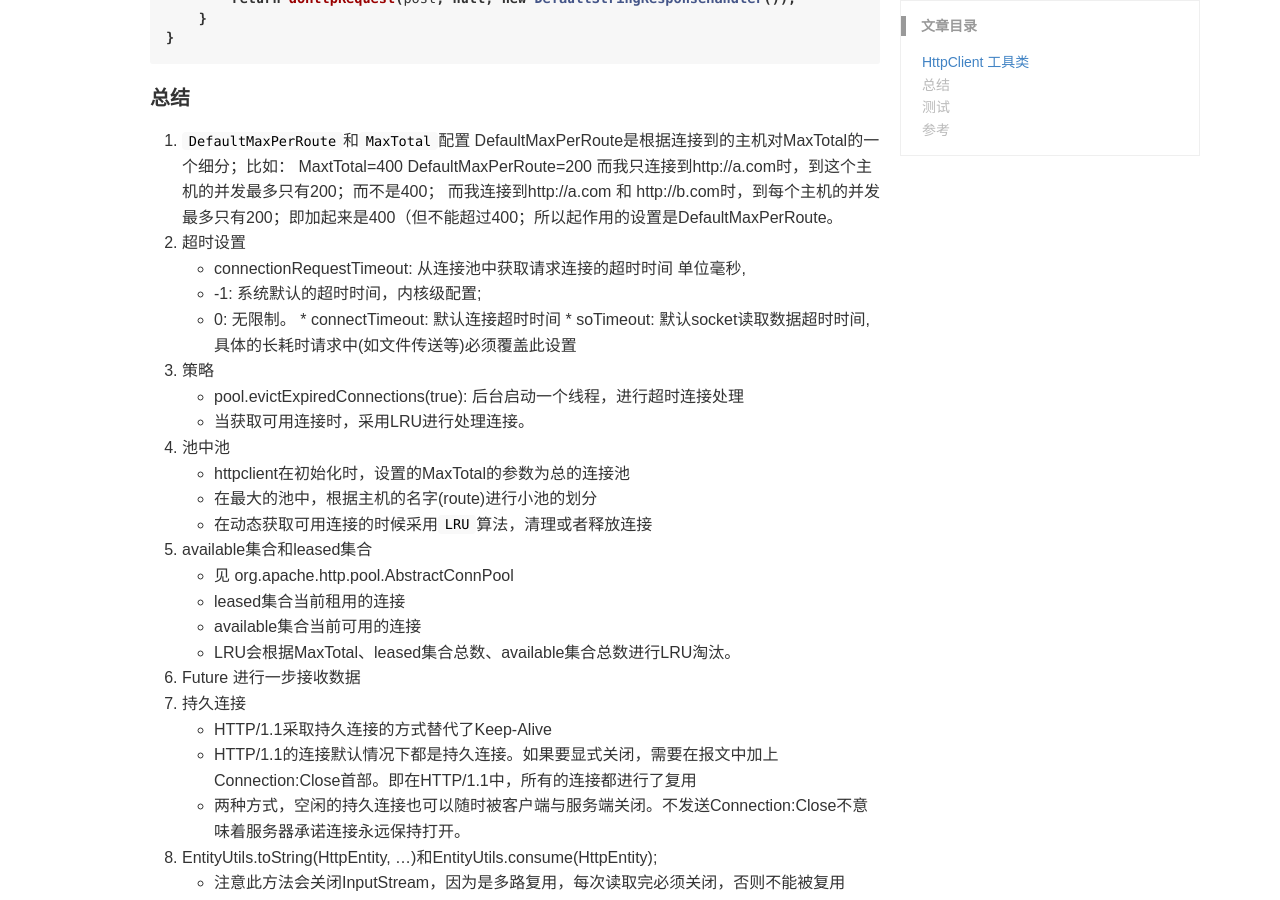
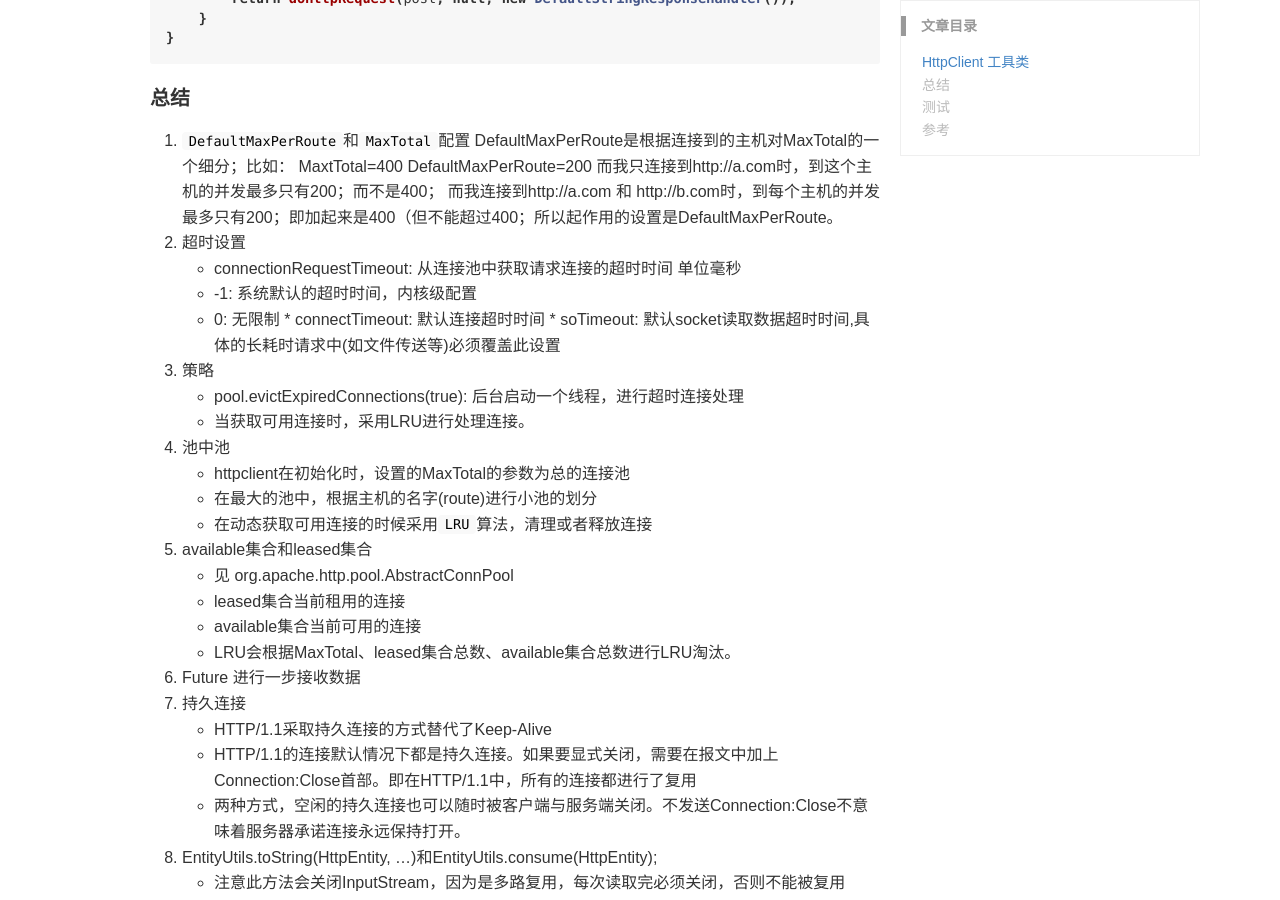
Before and after one commit to clibing/clibing.github.io, a Jekyll site: the page built from _posts/2018-06-13-Apache-HttpClient.md, in a window 1280 px wide and 900 px high, scrolled down 6754 px. Built offline with Jekyll 4.4.1, drawn with Linux system fonts in a browser that asks for light colours; part of the change alters nothing that is shown.

Commit message:
fix(format): format
format

Signed-off-by: liuboxun <liuboxun@gozap.com>

```diff
--- a/_posts/2018-06-13-Apache-HttpClient.md
+++ b/_posts/2018-06-13-Apache-HttpClient.md
@@ -350,9 +350,9 @@ public final class HttpClients {
   而我只连接到http://a.com时，到这个主机的并发最多只有200；而不是400；
   而我连接到http://a.com 和 http://b.com时，到每个主机的并发最多只有200；即加起来是400（但不能超过400；所以起作用的设置是DefaultMaxPerRoute。
 2. 超时设置
-  * connectionRequestTimeout: 从连接池中获取请求连接的超时时间 单位毫秒,
-    * -1: 系统默认的超时时间，内核级配置;
-    * 0: 无限制。
+  * connectionRequestTimeout: 从连接池中获取请求连接的超时时间 单位毫秒
+    - -1: 系统默认的超时时间，内核级配置
+    - 0:  无限制
   * connectTimeout: 默认连接超时时间
   * soTimeout: 默认socket读取数据超时时间,具体的长耗时请求中(如文件传送等)必须覆盖此设置
 3. 策略
```
